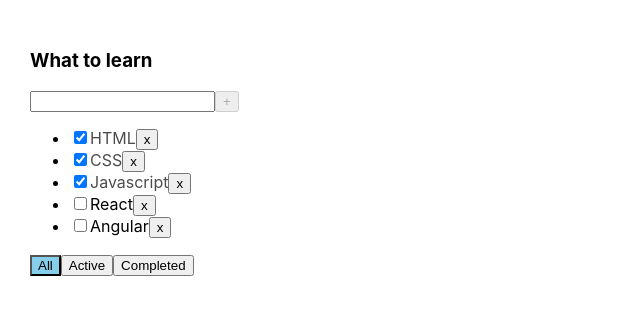
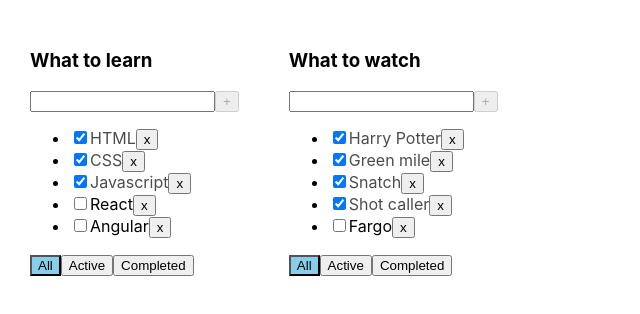
Before and after one commit to Yaroslav-Mig/todoList-react-ts, a React (Create React App) app: page / in a window 1280 px wide. Shown: the top 314 px of the page, without its empty margins (0-640 px from the left). Built offline with nearby package versions, Linux system fonts and the light colour scheme.

Commit message:
refact: change data structure for many todolist tasks. Update TodoList in App with function changeFilter. Update ButtonsFilter.

```diff
--- a/src/App.tsx
+++ b/src/App.tsx
@@ -2,6 +2,16 @@
 import { v1 } from 'uuid';
 import { TodoList, TaskType, FilterValueType } from './components/TodoList';
 import './App.css';
+
+type TodoListType = {
+  id: string;
+  title: string;
+  filter: FilterValueType;
+};
+
+type TasksStateType = {
+  [todoListId: string]: Array<TaskType>;
+};
 
 const getFilteredTasks = (tasks: Array<TaskType>, filter: string) => {
   switch (filter) {
@@ -13,15 +23,31 @@
   return tasks;
 };
 
-function App() {
-  const [tasks, setTasks] = useState<Array<TaskType>>([
+function App(): JSX.Element {
+  const todoListId1 = v1();
+  const todoListId2 = v1();
+
+  const [todoLists, setTodoLists] = useState<Array<TodoListType>>([
+    { id: todoListId1, title: 'What to learn', filter: 'all' },
+    { id: todoListId2, title: 'What to watch', filter: 'all' },
+  ]);
+
+  const [tasks, setTasks] = useState<TasksStateType>({
+    [todoListId1]: [
       { id: v1(), title: 'HTML', isDone: true },
       { id: v1(), title: 'CSS', isDone: true },
       { id: v1(), title: 'Javascript', isDone: true },
       { id: v1(), title: 'React', isDone: false },
       { id: v1(), title: 'Angular', isDone: false },
-  ]);
-  const [filter, setFilter] = useState<FilterValueType>('all');
+    ],
+    [todoListId2]: [
+      { id: v1(), title: 'Harry Potter', isDone: true },
+      { id: v1(), title: 'Green mile', isDone: true },
+      { id: v1(), title: 'Snatch', isDone: true },
+      { id: v1(), title: 'Shot caller', isDone: true },
+      { id: v1(), title: 'Fargo', isDone: false },
+    ],
+  });
 
   const addTask = (title: string): void => {
     const newTask = {
@@ -38,28 +64,36 @@
     setTasks(filteredTasks);
   };
 
-  const changeFilter = (filterValue: FilterValueType): void => setFilter(filterValue);
+  const changeTaskFilter = (todoListId: string, filter: FilterValueType): void => {
+    const updatedTodoLists = todoLists.map((tl) => (todoListId === tl.id ? { ...tl, filter } : tl));
+    setTodoLists(updatedTodoLists);
+  };
 
   const changeTaskStatus = (id: string, newStatus: boolean): void => {
     const newTasks = tasks.map((task) => (task.id === id ? { ...task, isDone: newStatus } : task));
     setTasks(newTasks);
   };
 
-  const filteredTasks = getFilteredTasks(tasks, filter);
+	const mappedTodoLists = todoLists.map((tl: TodoListType): JSX.Element => {
+
+    const filteredTasks = getFilteredTasks(tasks[tl.id], tl.filter);
 
     return (
-    <div className='App'>
       <TodoList
-        title='What to learn'
+        key={tl.id}
+        todoListId={tl.id}
+        title={tl.title}
         tasks={filteredTasks}
-        filterValue={filter}
+        filter={tl.filter}
         removeTask={removeTask}
-        changeFilter={changeFilter}
+        changeTaskFilter={changeTaskFilter}
         addTask={addTask}
         changeTaskStatus={changeTaskStatus}
       />
-    </div>
     );
+  });
+
+  return <div className='App'>{mappedTodoLists}</div>;
 }
 
 export default App;
--- a/src/components/ButtonsFilter.tsx
+++ b/src/components/ButtonsFilter.tsx
@@ -3,30 +3,31 @@
 import s from './TodoList.module.css';
 
 type ButtonsFilterProps = {
-  filterValue: FilterValueType;
-  changeFilter: (value: FilterValueType) => void;
+	todoListId: string;
+  filter: FilterValueType;
+  changeTaskFilter: (todoListId: string, value: FilterValueType) => void;
 };
 
 export const ButtonsFilter: FC<ButtonsFilterProps> = (props) => {
-  const { filterValue, changeFilter } = props;
+  const { todoListId, filter, changeTaskFilter } = props;
 
   const onFilterHandler = (e: MouseEvent<HTMLDivElement>): void => {
     const target = e.target as HTMLButtonElement;
     switch (target.dataset.filter) {
       case 'all':
-        changeFilter('all');
+        changeTaskFilter(todoListId,'all');
         break;
       case 'active':
-        changeFilter('active');
+        changeTaskFilter(todoListId,'active');
         break;
       case 'completed':
-        changeFilter('completed');
+        changeTaskFilter(todoListId,'completed');
     }
   };
 
-  const btnAllClass = filterValue === 'all' ? s.btn_active : '';
-  const btnActiveClass = filterValue === 'active' ? s.btn_active : '';
-  const btnCompletedClass = filterValue === 'completed' ? s.btn_active : '';
+  const btnAllClass = filter === 'all' ? s.btn_active : '';
+  const btnActiveClass = filter === 'active' ? s.btn_active : '';
+  const btnCompletedClass = filter === 'completed' ? s.btn_active : '';
 
   return (
     <div onClick={onFilterHandler}>
--- a/src/components/TodoList.tsx
+++ b/src/components/TodoList.tsx
@@ -12,24 +12,25 @@
 export type FilterValueType = 'all' | 'active' | 'completed';
 
 type PropsType = {
+  todoListId: string;
   title: string;
   tasks: Array<TaskType>;
-  filterValue: FilterValueType;
+  filter: FilterValueType;
   removeTask: (id: string) => void;
-  changeFilter: (value: FilterValueType) => void;
+  changeTaskFilter: (todoListId: string, value: FilterValueType) => void;
   addTask: (title: string) => void;
   changeTaskStatus: (id: string, status: boolean) => void;
 };
 
 export function TodoList(props: PropsType) {
-  const { title, tasks, filterValue, removeTask, changeFilter, addTask, changeTaskStatus } = props;
+  const { todoListId, title, tasks, filter, removeTask, changeTaskFilter, addTask, changeTaskStatus } = props;
 
   return (
     <div>
       <TodoListHeader title={title} />
       <AddItemForm addTask={addTask} />
       <TodoListTasks tasks={tasks} removeTask={removeTask} changeTaskStatus={changeTaskStatus} />
-      <ButtonsFilter filterValue={filterValue} changeFilter={changeFilter} />
+			<ButtonsFilter todoListId={todoListId} filter={filter} changeTaskFilter={changeTaskFilter} />
     </div>
   );
 }
```
Lines whose indentation alone changed are shown as unchanged.
